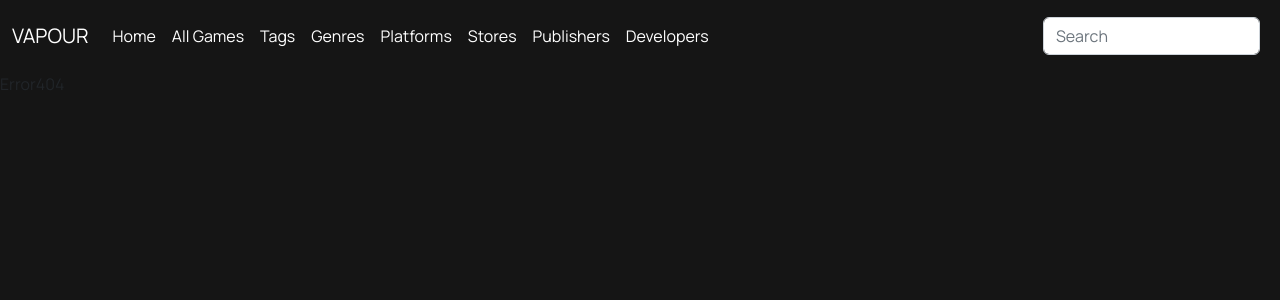
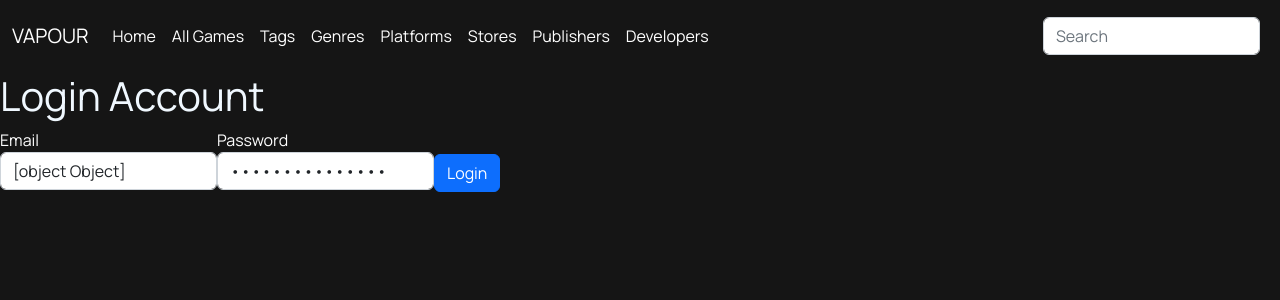
Before and after one commit to jeroldcuico/Vapour, a React (Vite) app in the folder frontend/: page /login in a window 1280 px wide. Shown: the top 300 px of the page. Built offline with nearby package versions, Linux system fonts and the light colour scheme.

Commit message:
Update Framework added MyAccount Logic/Register/Login

```diff
--- a/frontend/src/App.jsx
+++ b/frontend/src/App.jsx
@@ -15,6 +15,7 @@ import {
   GameDetails, Search
 } from "./components";
 import Header from "./Navigation/Header";
+import Login from "./Navigation/Login";
 
 
 function App() {
@@ -30,6 +31,7 @@ function App() {
           <Route path="/publishers" element={<Publishers />} />
           <Route path="/developers" element={<Developers />} />
           <Route path="/stores" element={<Stores />} />
+          <Route path="/login" element={<Login />} />
           <Route path="/category/:category/:slug" element={<Category_List />} />
           <Route path="/games/:slug" element={<GameDetails />} />
           <Route path="/search" element={<Search />} />
--- /dev/null
+++ b/frontend/src/Navigation/Login.jsx
@@ -0,0 +1,51 @@
+import axios from 'axios'
+import React, { useEffect, useState } from 'react'
+
+export default function Login() {
+
+    const [dataAccount, setDataAccount] = useState({})
+
+    const onChangeData = (e) => {
+        setDataAccount((prevData) => ({
+            ...prevData,
+            [e.target.name]: e.target.value,
+        }));
+    }
+
+    const handleSubmit = (e) => {
+        e.preventDefault()
+        //axios.get('http://127.0.0.1:8000/account/login', dataAccount).then(res => console.log(res.data))
+        console.log(dataAccount);
+    }
+    return (
+        <>
+            <div className='text-white'>
+                <h1>Login Account</h1>
+                <form onSubmit={handleSubmit}>
+                    <label htmlFor="email">
+                        Email
+                        <input
+                            type="email"
+                            name="email"
+                            value={dataAccount}
+                            className='form-control'
+                            onChange={onChangeData}
+                        />
+                    </label>
+                    <label htmlFor="password">
+                        Password
+                        <input
+                            type="password"
+                            autoComplete='off'
+                            name="password"
+                            className='form-control'
+                            value={dataAccount}
+                            onChange={onChangeData}
+                        />
+                    </label>
+                    <button type="submit" className='btn btn-primary'>Login</button>
+                </form>
+            </div>
+        </>
+    )
+}
--- a/frontend/src/components/Trailers.jsx
+++ b/frontend/src/components/Trailers.jsx
@@ -31,10 +31,12 @@ export default function Trailers({ gameid }) {
         </div>
       ) : (
         <div className="trailers">
-          {extractedData.map((trailer, index) => (
+          {extractedData.map((trailer) => (
             <iframe
               key={trailer["480"]}
               src={trailer["480"]}
+              width={'100%'}
+              height={'200px'}
             />
           ))}
         </div>
```
Also changed, not shown: 2 other files (tests, documents, lock files or other folders).
